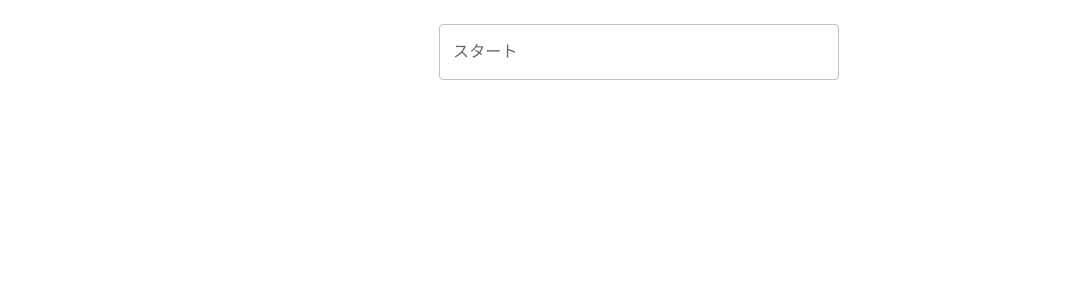
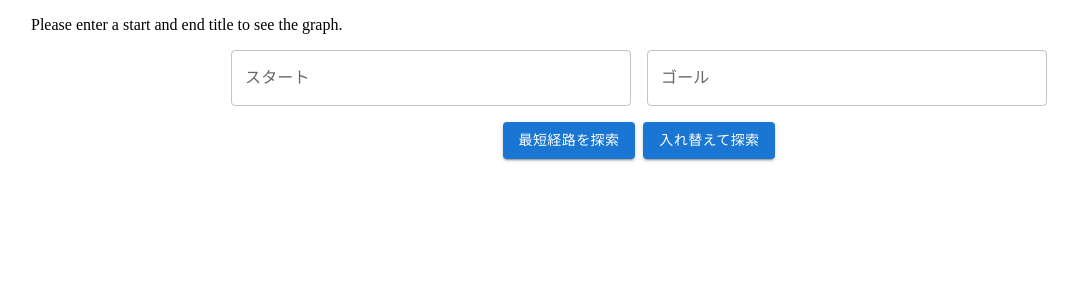
Before and after one commit to YarmUI/graphipedia, a React (Vite) app in the folder frontend/: page / in a window 1280 px wide. Shown: the top 300 px of the page, without its empty margins (1-1079 px from the left). Built offline with nearby package versions, Linux system fonts and the light colour scheme.

Commit message:
Add graph search functionality and refactor components; integrate TitleSearchField and Graph components

```diff
--- a/frontend/package.json
+++ b/frontend/package.json
@@ -14,7 +14,8 @@
     "@emotion/styled": "^11.14.0",
     "@mui/material": "^7.0.2",
     "react": "^19.0.0",
-    "react-dom": "^19.0.0"
+    "react-dom": "^19.0.0",
+    "react-router-dom": "^7.5.2"
   },
   "devDependencies": {
     "@eslint/js": "^9.22.0",
--- a/frontend/src/App.tsx
+++ b/frontend/src/App.tsx
@@ -1,14 +1,65 @@
-import TitleSearchField from "./client/components/TitleSearchField"
 import Box from '@mui/material/Box'
 import Container from '@mui/material/Container'
+import Stack from '@mui/material/Stack'
+import Button from '@mui/material/Button'
+import TitleSearchField from "./client/components/TitleSearchField"
+import Graph from "./client/components/Graph"
+import type { SearchGraphQuery } from './shared/types/search_graph';
+import { useState } from 'react';
+//import { useNavigate, useLocation } from 'react-router-dom';
 
 function App() {
+
+  const [query, setQuery] = useState<SearchGraphQuery | null>(null);
+  const [start, setStart] = useState('');
+  const [end, setEnd] = useState('');
+
+  const handleSearch = () => {
+    if (start && end) {
+      setQuery({ start, end });
+    }
+  };
+
+  const handleSwap = () => {
+    if (start && end) {
+      const _start = start;
+      const _end = end;
+      setStart(_end);
+      setEnd(_start);
+      setQuery({ start: _end, end: _start });
+    }
+  };
+
   return (
     <>
-      <Container maxWidth="xl" sx={{ minHeight: '80vh', py: 2 }}>
-        <Box sx={{ width: '100%', maxWidth: 400, margin: '0 auto' }}>
-          <TitleSearchField label={"スタート"} />
+      <Container maxWidth="xl">
+        <Box>
+          <Graph query={query} />
         </Box>
+        <Stack
+          direction={{ xs: 'column', md: 'row' }}
+          spacing={2}
+          justifyContent="center"
+          alignItems="center"
+          sx={{ width: '100%' }}
+        >
+          <Box sx={{ width: '100%', maxWidth: 400 }}>
+            <TitleSearchField label={"スタート"} value={start} setValue={setStart} />
+          </Box>
+          <Box sx={{ width: '100%', maxWidth: 400 }}>
+            <TitleSearchField label={"ゴール"} value={end} setValue={setEnd} />
+          </Box>
+        </Stack>
+        <Stack
+          direction={{ xs: 'row' }}
+          spacing={1}
+          justifyContent="center"
+          alignItems="center"
+          sx={{ width: '100%', my: 2 }}
+        >
+          <Button variant="contained" onClick={handleSearch}>最短経路を探索</Button>
+          <Button variant="contained" onClick={handleSwap}>入れ替えて探索</Button>
+        </Stack>
       </Container>
     </>
   )
--- /dev/null
+++ b/frontend/src/client/components/Graph.tsx
@@ -0,0 +1,20 @@
+import useSearchGraphResult from '../hooks/useSearchGraphResult';
+import type { SearchGraphQuery } from '../../shared/types/search_graph';
+
+export default ({query}: {query: SearchGraphQuery | null }) => {
+  const { data, loading } = useSearchGraphResult(query);
+
+  return (
+    <div>
+      {loading && <p>Loading...</p>}
+      {data && (
+        <div>
+          <h2>Graph Data</h2>
+          <pre>{JSON.stringify(data, null, 2)}</pre>
+        </div>
+      )}
+      {!query && <p>Please enter a start and end title to see the graph.</p>}
+      {query && !loading && !data && <p>No data available</p>}
+    </div>
+  )
+}
--- a/frontend/src/client/components/TitleSearchField.tsx
+++ b/frontend/src/client/components/TitleSearchField.tsx
@@ -5,15 +5,13 @@ import { useState, useRef } from 'react';
 import Box from '@mui/material/Box';
 import Typography from '@mui/material/Typography';
 
-export default ({label, value}: {label?: string, value?: string}) => {
-  const [inputValue, setInputValue] = useState('');
+export default ({label, value, setValue}: {label?: string, value?: string, setValue: (value: string) => void}) => {
   const [query, setQuery] = useState('');
-  const [_value, setValue] = useState(value);
   const { data, loading } = useSearchPageResult({ query: query, limit: 5 });
   const debounceRef = useRef<number | null>(null);
 
   const handleInputChange = (_: any, v: string) => {
-    setInputValue(v);
+    setValue(v);
     if (debounceRef.current) {
       clearTimeout(debounceRef.current);
     }
@@ -39,8 +37,8 @@ export default ({label, value}: {label?: string, value?: string}) => {
       options={data?.items || []}
       loading={loading}
       autoHighlight
-      inputValue={inputValue}
-      value={_value}
+      inputValue={value}
+      value={value}
       onChange={handleChange}
       onInputChange={handleInputChange}
       getOptionLabel={(option) => {
--- /dev/null
+++ b/frontend/src/client/hooks/useSearchGraphResult.ts
@@ -0,0 +1,36 @@
+import { useState, useEffect } from 'react'
+import type { SearchGraphResult,  SearchGraphQuery } from '../../shared/types/search_graph'
+
+const useSearchGraphResult = (query: SearchGraphQuery | null) => {
+
+  const [data, setData]       = useState<SearchGraphResult | null>(null);
+  const [loading, setLoading] = useState<boolean>(false);
+  const [error, setError]     = useState<string | null>(null)
+
+  useEffect(() => {
+    if (!query) {
+      setData(null);
+      return;
+    }
+    setLoading(true);
+
+    const params = new URLSearchParams({
+      start: query.start,
+      end: query.end,
+    });
+
+    fetch(`/api/graph_search?${params.toString()}`)
+      .then((res) => {
+        if (!res.ok) throw new Error(`Status ${res.status}`)
+        return res.json() as Promise<SearchGraphResult>
+      })
+      .then((json) => setData(json))
+      .catch((e: any) => setError(e.message))
+      .finally(() => setLoading(false))
+
+  }, [query])
+
+  return { data, loading, error }
+};
+
+export default useSearchGraphResult;
--- /dev/null
+++ b/frontend/src/shared/types/search_graph.ts
@@ -0,0 +1,31 @@
+export interface SearchGraphQuery {
+  start: string;
+  end: string;
+}
+
+export interface SearchGraphNode {
+  id: number;
+  ns: number;
+  title: string;
+  is_redirect: boolean;
+  is_date_related: boolean;
+  is_list_article: boolean;
+  distance: number;
+}
+
+export interface SearchGraphResult {
+  discovered_nodes: number;
+  visited_nodes: number;
+  start_node: SearchGraphNode;
+  end_node: SearchGraphNode;
+  nodes: SearchGraphNode[];
+  edges: number[][];
+  start_not_found: boolean;
+  end_not_found: boolean;
+  route_found: boolean;
+  is_start_end_same: boolean;
+  duration: {
+    secs: number;
+    nanos: number;
+  }
+}
--- a/frontend/vite.config.ts
+++ b/frontend/vite.config.ts
@@ -10,7 +10,7 @@ export default defineConfig({
         target: 'http://127.0.0.1:3000',
         changeOrigin: true,
       },
-      '/api/search_graph': {
+      '/api/graph_search': {
         target: 'http://127.0.0.1:3000',
         changeOrigin: true,
       }
```
Also changed, not shown: 1 other file (tests, documents, lock files or other folders).
